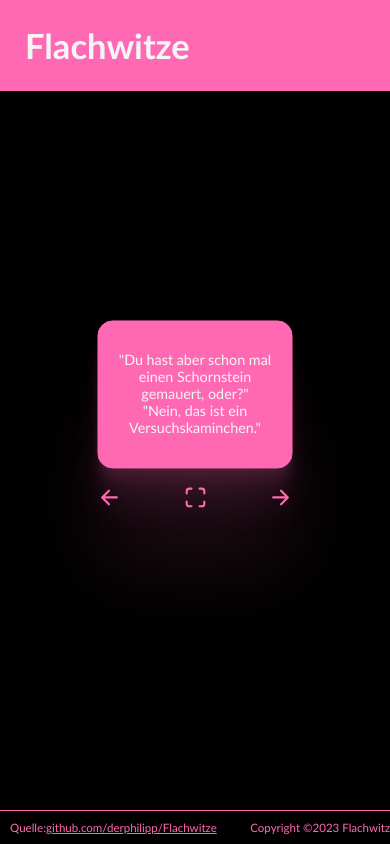
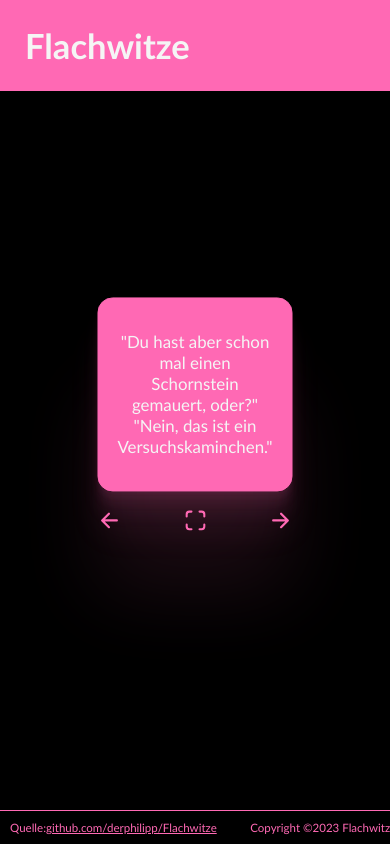
Before and after one commit to SteffenOnTheHub/flachwitz_next, a Next.js app: page /jokes/1 in a window 390 px wide. Built offline with nearby package versions, Linux system fonts and the light colour scheme.

Commit message:
introduced dedicated fontsizes for different screen sizes to change it on mobile

```diff
--- a/styles/globals.css
+++ b/styles/globals.css
@@ -209,7 +209,7 @@ ion-icon.active{
     /*
     font-size: 2.5em;
     */
-    font-size: 1.7vmax;
+    font-size: 2vmax;
     box-shadow:
         0 2.8px 2.2px rgba(255, 105, 180, 0.030),
         0 6.7px 5.3px rgba(255, 105, 180, 0.042),
@@ -234,3 +234,9 @@ ion-icon.active{
     position: relative;
     text-align: center;
   }
+
+  @media (min-width: 1200px) {
+    .card {
+      font-size: 1.7vmax;
+    }
+  }
```
